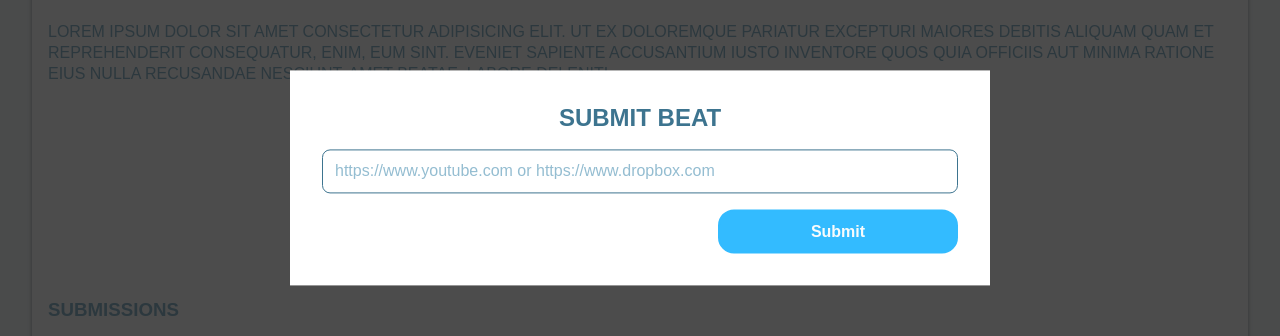
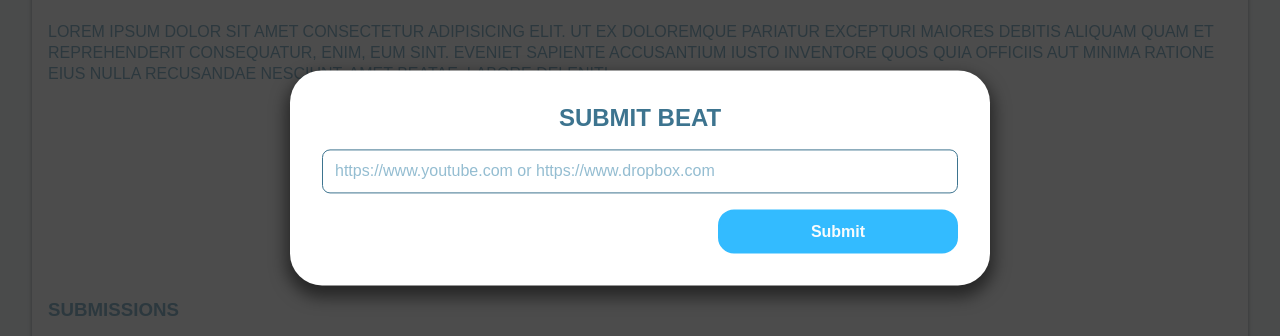
Before and after one commit to hhuuddoo/beat-battle-website, a React (Create React App) app: page / in a window 1280 px wide. Both pictures are taken after a click on the element "SUBMIT". Shown: the part 222-558 px from the top of the page. Built offline with nearby package versions, Linux system fonts and the light colour scheme; grey boxes are pictures that could not be loaded.

Commit message:
additional styling added to modal

```diff
--- a/src/scss/_global.scss
+++ b/src/scss/_global.scss
@@ -59,6 +59,8 @@ body {
   min-width: 700px;
   transform: translate(-50%, -50%);
   background-color: white;
+  border-radius: 2rem;
+  box-shadow: 0 8px 16px 4px rgba(0, 0, 0, 0.5);
   z-index: 100;
 }
 
--- a/src/scss/index.css
+++ b/src/scss/index.css
@@ -61,6 +61,9 @@ body {
   -webkit-transform: translate(-50%, -50%);
           transform: translate(-50%, -50%);
   background-color: white;
+  border-radius: 2rem;
+  -webkit-box-shadow: 0 8px 16px 4px rgba(0, 0, 0, 0.5);
+          box-shadow: 0 8px 16px 4px rgba(0, 0, 0, 0.5);
   z-index: 100;
 }
 
```
Also changed, not shown: 1 other file (tests, documents, lock files or other folders).
